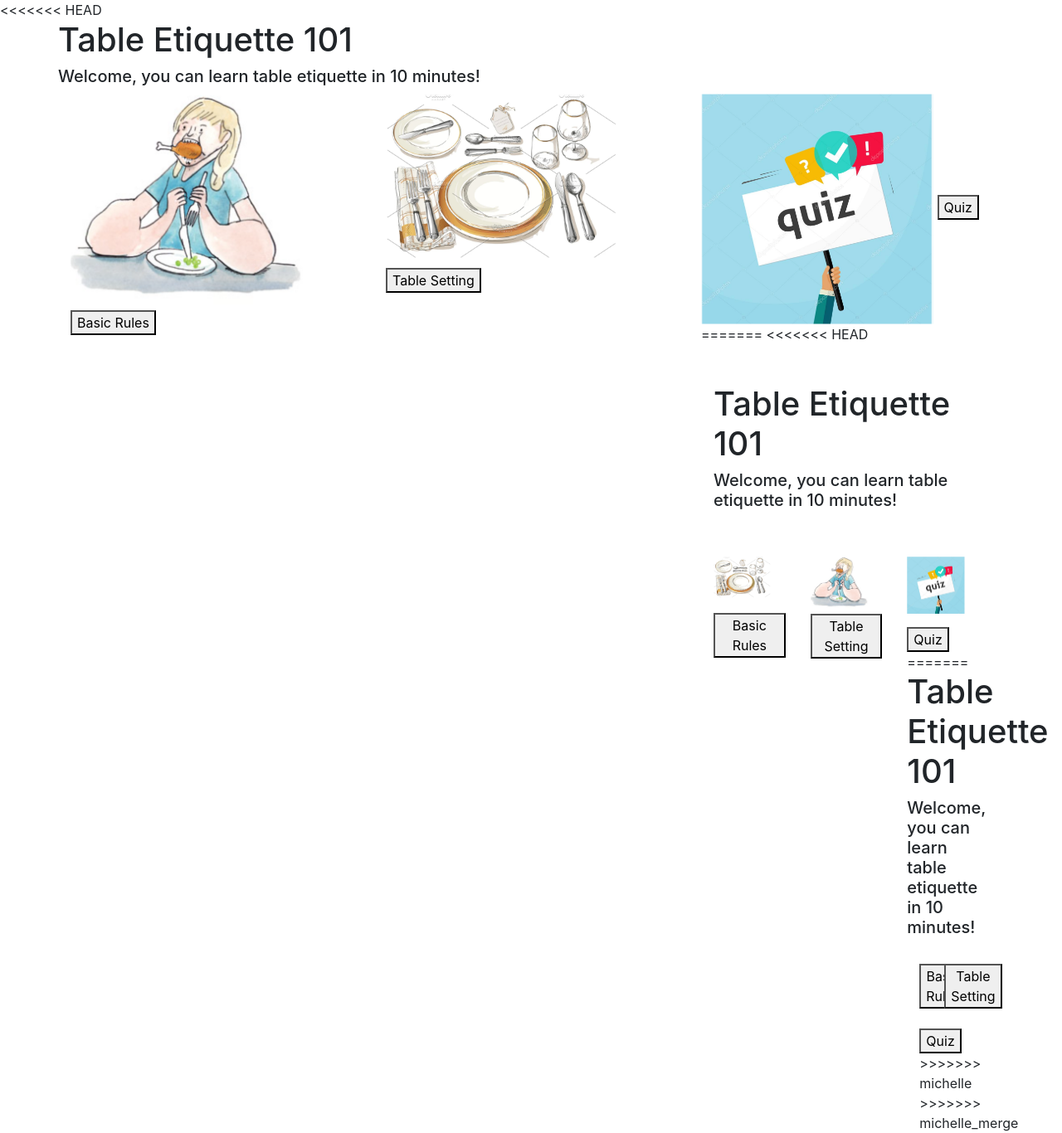
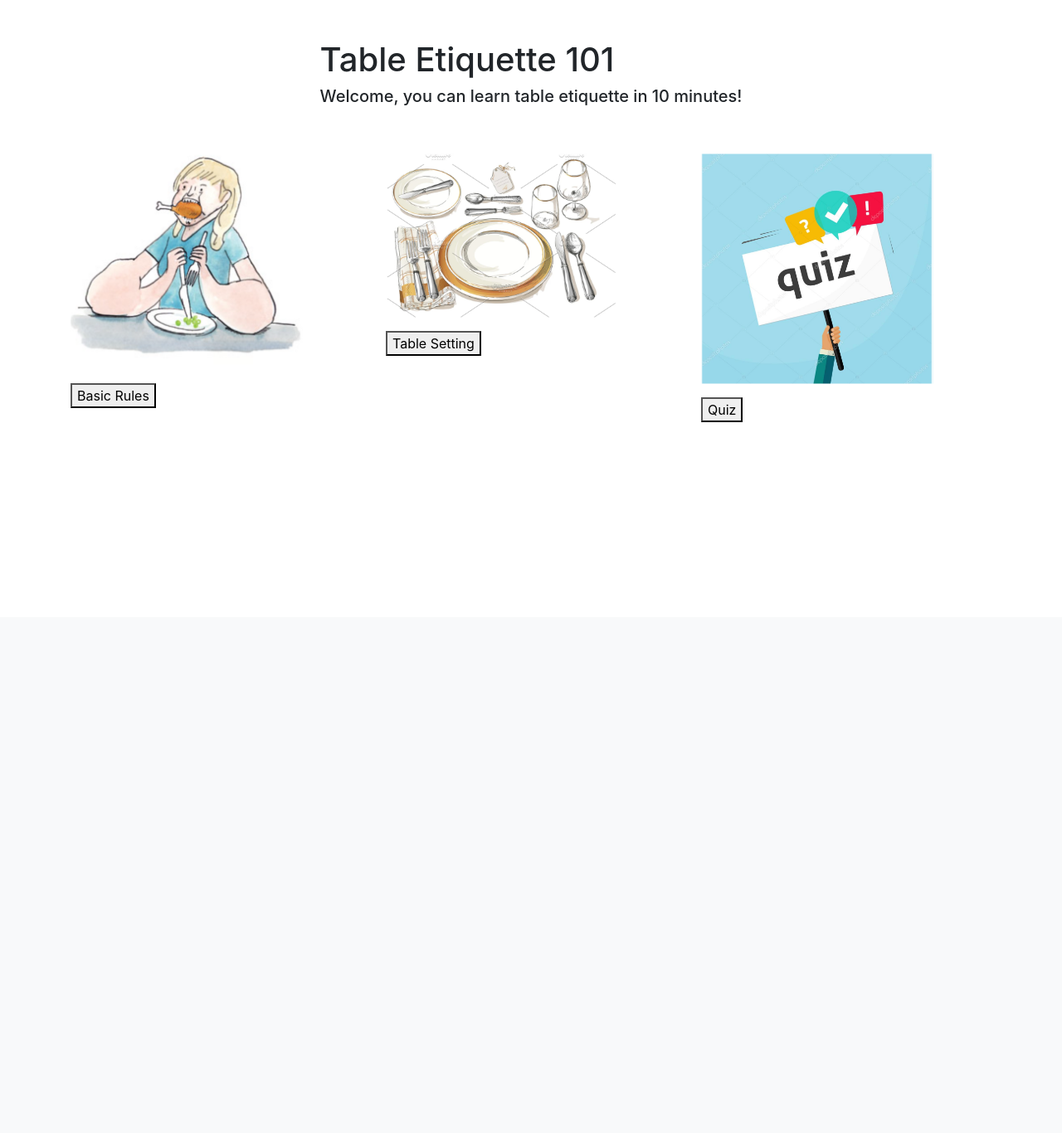
Before and after one commit to KimlyTor/Table-Etiquette, a Python web app: template templates/home.html in a window 1280 px wide. Shown: the part 56-1422 px from the top of the page at 83% size. After the commit the page ends 565 px from the top, so only its background shows below. Run offline with Jinja, Linux system fonts and the light colour scheme; the template is opened without the code that fills it, so the values that code supplies are empty; some libraries are stand-ins or nearby versions.

Commit message:
fix home page

```diff
--- a/templates/home.html
+++ b/templates/home.html
@@ -1,33 +1,7 @@
 {% extends "layout.html" %}
 {% block content %}
-<<<<<<< HEAD
 
 <script type="text/javascript" src="{{ url_for('static', filename = 'home.js') }}"></script>
-
-<div class="container">
-    <div class = "row">
-        <h1>Table Etiquette 101</h1>
-    </div>
-    <div class="row">
-        <h5>Welcome, you can learn table etiquette in 10 minutes!</h5>
-    </div>
-    <div class = "row">
-        <div class = "col-md-4">
-            <img src="{{url_for('static', filename='/imgs/1.png')}}" alt="Basic Rules">
-            <button id="bsc-rul-btn">Basic Rules</button>
-        </div>
-        <div class = "col-md-4">
-            <img src="{{url_for('static', filename='/imgs/2-1.png')}}" alt="Table Setting">
-            <button id="tbl-set-btn">Table Setting</button>
-        </div>
-        <div class = "col-md-4">
-            <img src="{{url_for('static', filename='/imgs/3.png')}}" alt="Quiz">
-            <button id="qz-btn">Quiz</button>
-
-=======
-<<<<<<< HEAD
-<script type="text/javascript" src="{{ url_for('static', filename = 'home.js') }}"></script>
-
 
 <div class="container">
     <div class = "row justify-content-center my-5">
@@ -38,7 +12,7 @@
     </div>
     <div class = "row mt-5">
         <div class = "col-sm-4">
-            <img src="static/img/2.png" alt="basic rule image" width="300">
+            <img src="static/imgs/1.png" alt="basic rule image" width="300">
             <div class="row mt-3">
                 <div class="col">
                     <button id="basic-rule-btn">Basic Rules</button>
@@ -46,7 +20,7 @@
             </div>
         </div>
         <div class = "col-sm-4">
-            <img src="/static/img/1.png" alt="table setting image" width="280">
+            <img src="/static/imgs/2-1.png" alt="table setting image" width="280">
             <div class="row mt-1">
                 <div class="col">
                     <button id="table-setting-btn">Table Setting</button>
@@ -54,37 +28,12 @@
             </div>
         </div>
         <div class = "col-sm-4">
-            <img src="static/img/3.png" alt="quiz image" width="250" >
+            <img src="static/imgs/3.png" alt="quiz image" width="250" >
             <div class="row mt-3 justify-content-center">
                 <div class="col">
                     <button id="quiz-btn">Quiz</button>
                 </div>
             </div>
-=======
-
-<script type="text/javascript" src="{{ url_for('static', filename = 'home.js') }}"></script>
-
-<div class="container">
-    <div class = "row">
-        <h1>Table Etiquette 101</h1>
-    </div>
-    <div class="row">
-        <h5>Welcome, you can learn table etiquette in 10 minutes!</h5>
-    </div>
-    <div class = "row">
-        <div class = "col-md-4">
-            <img src="{{url_for('static', filename='/imgs/1.png')}}" alt="Basic Rules">
-            <button id="bsc-rul-btn">Basic Rules</button>
-        </div>
-        <div class = "col-md-4">
-            <img src="{{url_for('static', filename='/imgs/2-1.png')}}" alt="Table Setting">
-            <button id="tbl-set-btn">Table Setting</button>
-        </div>
-        <div class = "col-md-4">
-            <img src="{{url_for('static', filename='/imgs/3.png')}}" alt="Quiz">
-            <button id="qz-btn">Quiz</button>
->>>>>>> michelle
->>>>>>> michelle_merge
         </div>
     </div>
 </div>
```
